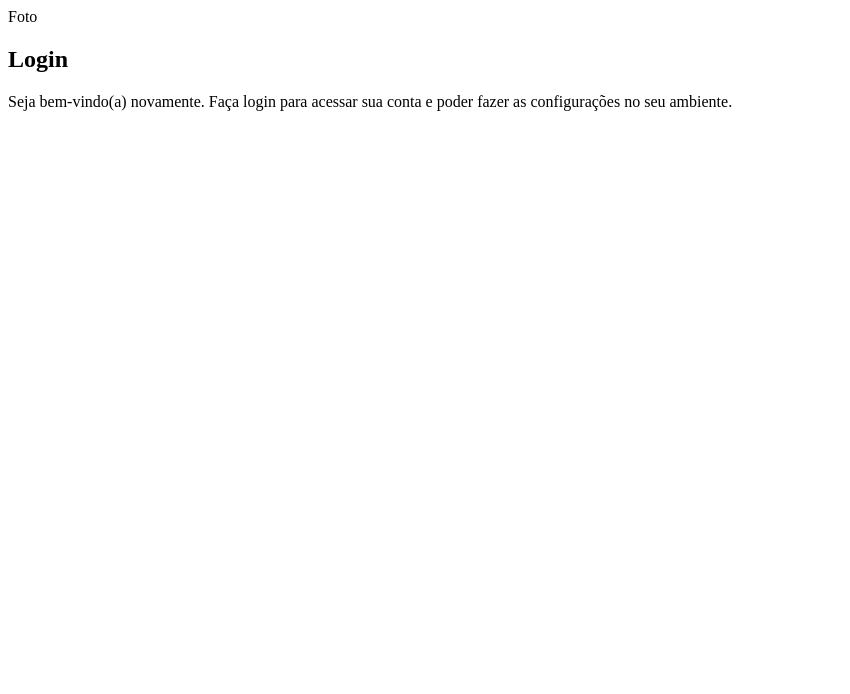
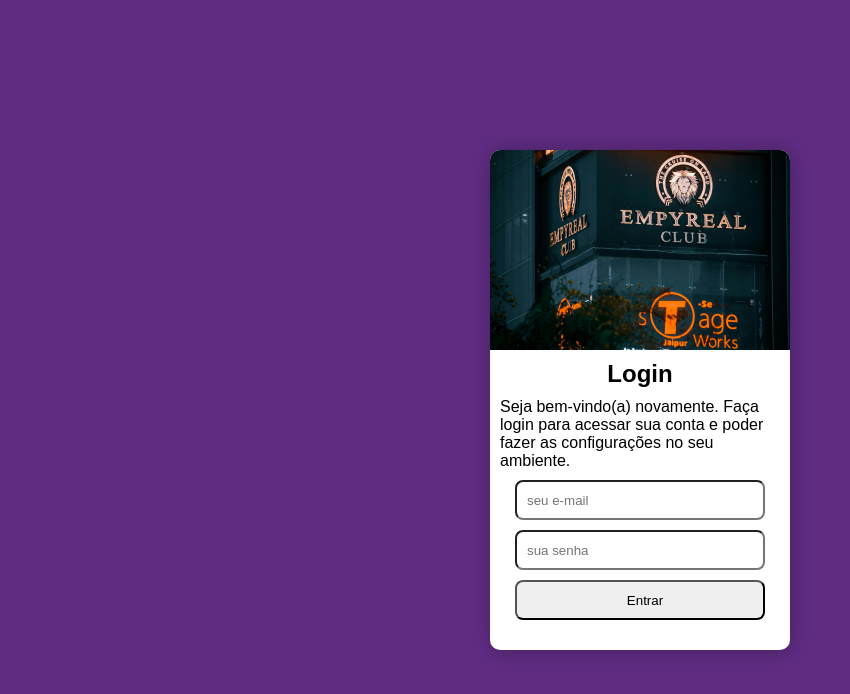
Before and after one commit to Emersonmjs/projeto-login, a plain HTML site: page index.html in a window 1280 px wide. Shown: the whole page, without its empty margins (0-850 px from the left). Drawn offline with Linux system fonts and the light colour scheme.

Commit message:
Versão 1.0 do modelo para celular

```diff
--- a/estilos/style.css
+++ b/estilos/style.css
@@ -5,3 +5,64 @@
     verde: #49a096
     lilás: #5f2c82
 */
+
+
+*{
+    margin: 0px;
+    padding: 0px;
+    font-family: Arial, Helvetica, sans-serif;
+    box-sizing: border-box;
+}
+
+html, body{
+    background-color: #5f2c82;
+    width: 100vw;
+    height: 100vh;
+}
+
+main{
+    width: 100vw;
+    height: 100vh;
+    position: relative;
+}
+
+section{
+    position: absolute;
+    width: 300px;
+    height: 500px;
+    background-color: white;
+    border-radius: 10px;
+    top: 50%;
+    left: 50%;
+    transform: translate(-50%, -50%);
+    overflow: hidden;
+    box-shadow: 1px 1px 20px rgba(0, 0, 0, 0.281);
+}
+
+div#imagem{
+    background-image: url('../imagens/pexels-lensmagicians-tamanho-menor.jpg');
+    height: 200px;
+    background-size: cover;
+    background-position: center center;
+    display: block;
+}
+
+div > h1{
+    text-align: center;
+    margin-bottom: 10px;
+}
+
+div#formulario{
+    padding: 10px;
+    display: block;
+
+}
+
+input{
+    padding-left: 10px;
+    display: block;
+    width: 250px;
+    height: 40px;
+    border-radius: 8px;
+    margin: 10px auto 0px;
+}
--- a/index.html
+++ b/index.html
@@ -10,13 +10,14 @@
     <main>
         <section id="login">
             <div id="imagem">
-                Foto
             </div>
             <div id="formulario">
                 <h1>Login</h1>
                 <p>Seja bem-vindo(a) novamente. Faça login para acessar sua conta e poder fazer as configurações no seu ambiente.</p>
-                <form action="login.php" method="post">
-
+                <form action="login.php" method="post" autocomplete="on">
+                    <input type="email" name="email" id="iemail" autocomplete="email" placeholder="seu e-mail" required maxlength="50">
+                    <input type="password" name="senha" id="isenha" autocomplete="current-password" placeholder="sua senha" required minlength="8" maxlength="20">
+                    <input type="submit" value="Entrar">
                 </form>
             </div>
         </section>
```
